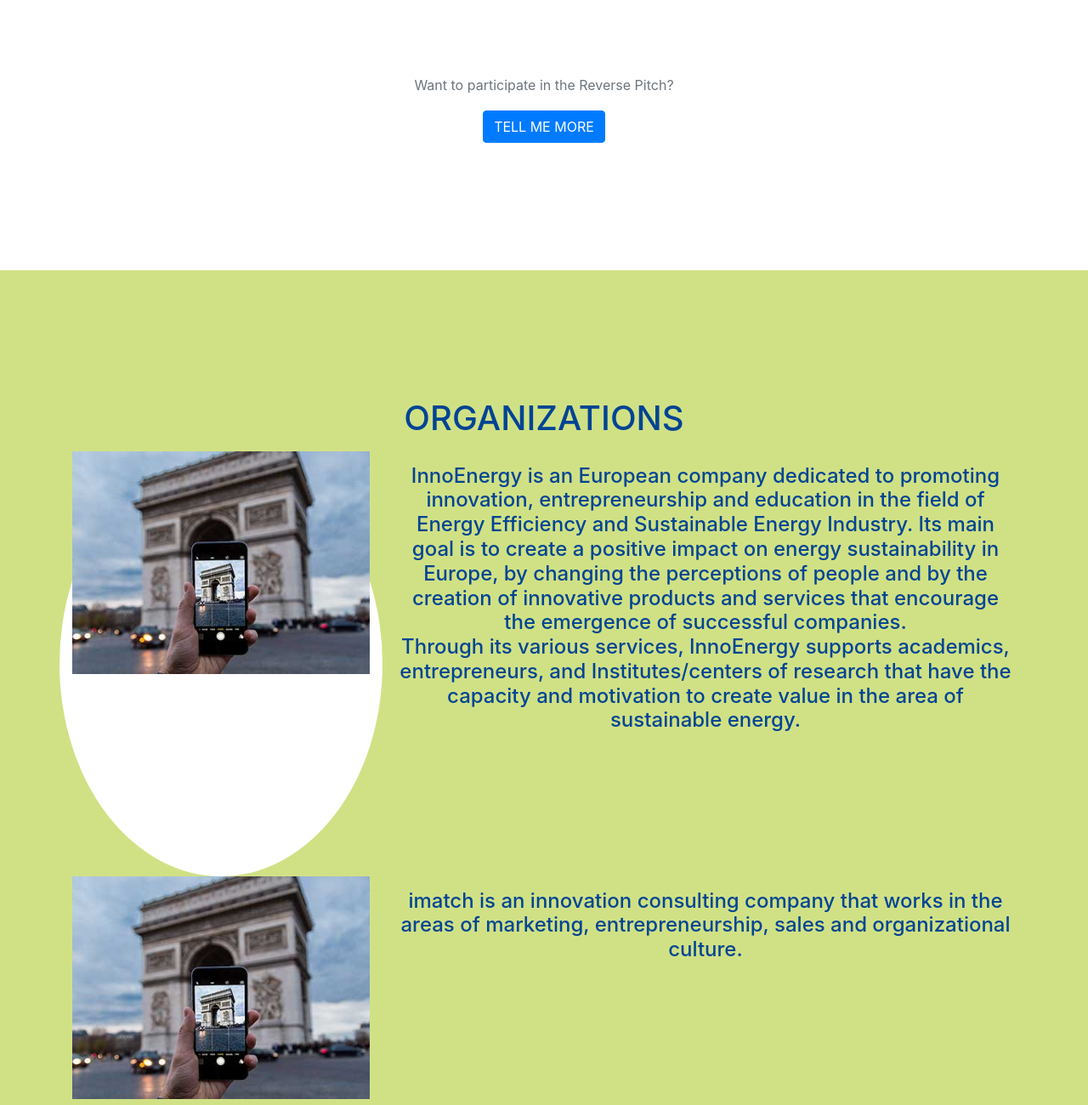
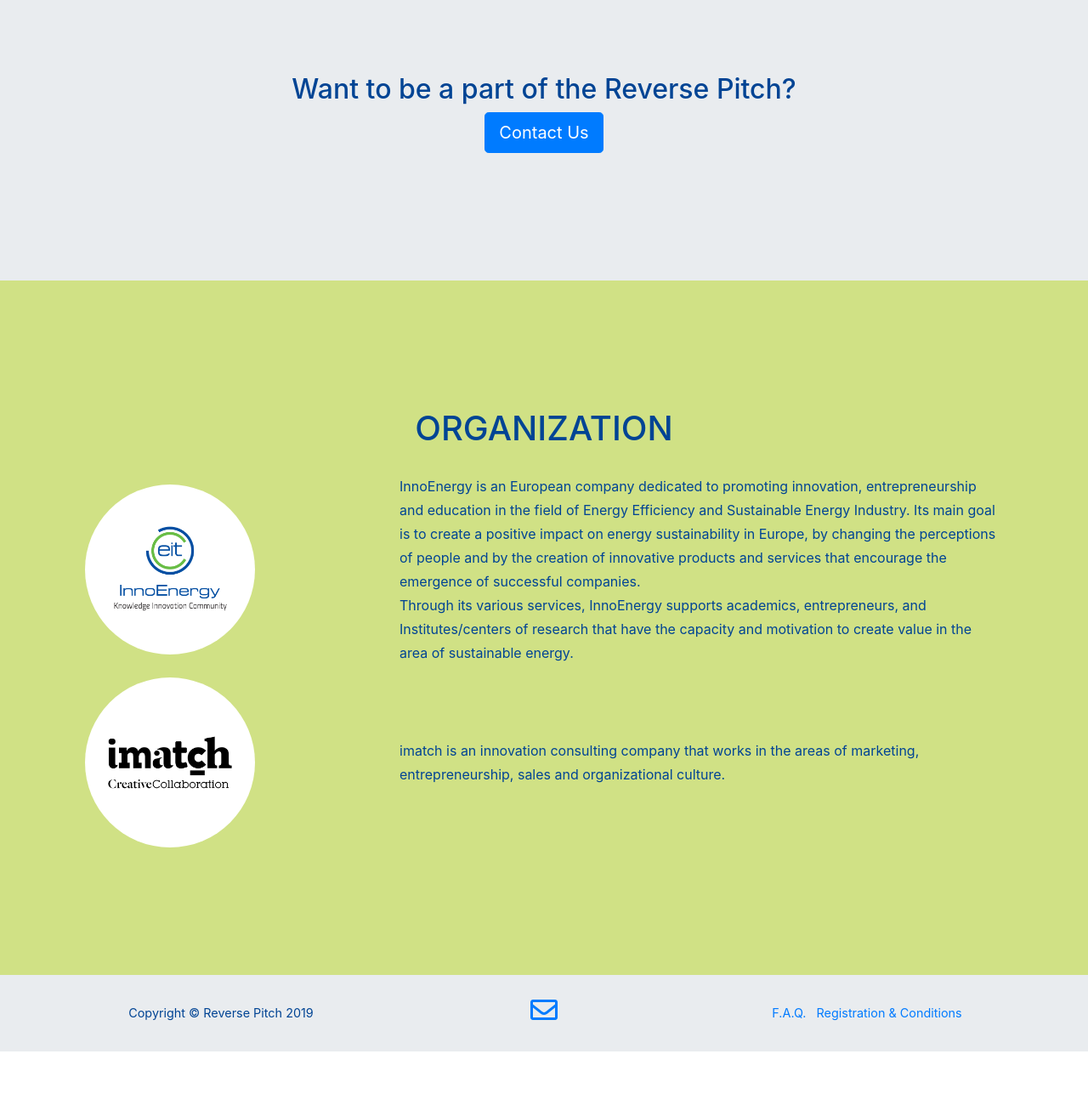
Before and after one commit to mnpmanuel/InnoenergyReversePitch, a website with bundled scripts: page index.html in a window 1280 px wide. Shown: the part 4600-5900 px from the top of the page at 85% size. After the commit the page ends 5837 px from the top, so only its background shows below. Built offline with nearby package versions, Linux system fonts and the light colour scheme; a web font is replaced by a local one.

Commit message:
Organization Finished

```diff
--- a/css/agency.css
+++ b/css/agency.css
@@ -18,7 +18,7 @@
 }
 
 a:hover {
-  color: #fec503;
+  color: #96c247;
 }
 
 .text-primary {
@@ -76,8 +76,8 @@
 }
 
 .btn-primary:active, .btn-primary:focus, .btn-primary:hover {
-  background-color: #fec810 !important;
-  border-color: #fec810 !important;
+  background-color: #96c247 !important;
+  border-color: #96c247 !important;
   color: white;
 }
 
@@ -120,7 +120,7 @@
 }
 
 #mainNav .navbar-brand.active, #mainNav .navbar-brand:active, #mainNav .navbar-brand:focus, #mainNav .navbar-brand:hover {
-  color: #fec503;
+  color: #96c247;
 }
 
 #mainNav .navbar-nav .nav-item .nav-link {
@@ -532,11 +532,9 @@
 }
 
 .last-editions .blue {
-  /* height: 500px; */
   background-color: #004494;
 }
 .last-editions .green {
-  /* height: 500px; */
   background-color: #D0E185;
 }
 
@@ -556,10 +554,6 @@
 .last-editions .last-editions-section-special .last-editions-testimonial-mobile {
   display: none;
 }
-
-/* .last-editions .last-editions-section-special .last-editions-testimonial-desktop {
-  display: none;
-} */
 
 .last-editions img {
   max-width: 50%;
@@ -608,25 +602,9 @@
   }
 }
 
-.team-member {
-  margin-bottom: 50px;
-  text-align: center;
-}
-
-.team-member img {
-  width: 225px;
-  height: 225px;
-  border: 7px solid #fff;
-}
-
-.team-member h4 {
-  margin-top: 25px;
-  margin-bottom: 0;
-  text-transform: none;
-}
-
-.team-member p {
-  margin-top: 0;
+#CTA {
+  color: #004494;
+  background-color: #e9ecef;
 }
 
 #organization {
@@ -641,24 +619,30 @@
     background: #ffffff;
 }
 
+.organizations {
+  text-align: left;
+}
+
+.circle
+  {
+    border-radius: 50%;
+    width: 200px;
+    height: 200px;
+    background: #ffffff;
+  }
+
 .organizations > li .organizations-image {
   width: 170px;
   height: 170px;
   margin-left: -85px;
 }
-/* .organizations {
+.organizations {
   position: relative;
   padding: 0;
-  list-style: none;
   color: #004494;
 }
 
-.organizations > li {
-  position: relative;
-  min-height: 50px;
-  margin-bottom: 50px;
-}
-.organizations > li .organizations-image {
+.organizations .organizations-image {
   position: absolute;
   z-index: 100;
   left: 0;
@@ -669,12 +653,13 @@
   color: white;
   border-radius: 100%;
   background-color: #ffffff;
-} */
+}
 
 footer {
   padding: 25px 0;
   text-align: center;
   color: #004494;
+  background-color: #e9ecef;
 }
 
 footer span.copyright {
--- a/index.html
+++ b/index.html
@@ -160,16 +160,6 @@
     </div>
   </section>
 
-  <!-- <div class="container h-100">
-    <div class="row align-items-center h-100">
-        <div class="col-6 mx-auto">
-            <div class="jumbotron">
-                I'm vertically centered
-            </div>
-        </div>
-    </div>
-</div> -->
-
   <!-- Last Editions -->
   <div class="row last-editions" id="lasteditions">
     <div class="col-md-6 col-lg-6 last-editions-left">
@@ -275,36 +265,48 @@
   <section id="CTA">
     <div class="row">
       <div class="col-lg-8 mx-auto text-center">
-        <p class="large text-muted">Want to participate in the Reverse Pitch?</p>
-        <a class="btn btn-primary btn-xl text-uppercase js-scroll-trigger" href="#services">Tell Me More</a>
+        <h2 class="">Want to be a part of the Reverse Pitch?</h2>
+        <a class="btn btn-primary btn-lg" href="#services">Contact Us</a>
       </div>
     </div>
   </section>
+
+  <!-- <div class="container h-100">
+    <div class="row align-items-center h-100">
+        <div class="col-6 mx-auto">
+            <div class="jumbotron">
+                I'm vertically centered
+            </div>
+        </div>
+    </div>
+</div> -->
 
   <!-- Organization -->
   <section id="organization">
     <div class="container">
       <div class="row">
         <div class="col-lg-12 text-center">
-          <h2 class="section-heading text-uppercase">ORGANIZATIONS</h2>
+          <h2 class="section-heading text-uppercase">ORGANIZATION</h2>
         </div>
       </div>
-      <div class="row text-center organizations">
-        <div class="col-md-4 circleBase">
-          <img class="img-fluid" src="img/portfolio/06-thumbnail.jpg" alt="">
-        </div>
-        <div class="col-md-8">
-          <h4 class="service-heading">InnoEnergy is an European company dedicated to promoting innovation, entrepreneurship and education in the field of Energy Efficiency and Sustainable Energy Industry. Its main goal is to create a positive impact on energy sustainability in Europe, by changing the perceptions of people and by the creation of innovative products and services that encourage the emergence of successful companies.<br>Through its various services, InnoEnergy supports academics, entrepreneurs, and Institutes/centers of research that have the capacity and motivation to create value in the area of sustainable energy.</h4>
-          <!-- <p class="text-muted">Lorem ipsum dolor sit amet, consectetur adipisicing elit. Minima maxime quam architecto quo inventore harum ex magni, dicta impedit.</p> -->
+      <div class="container h-100">
+        <div class="row align-items-center h-100">
+          <div class="col-md-4">
+            <img class="img-fluid circle" src="img/InnoEnergy.png" alt="">
+          </div>
+          <div class="col-md-8">
+            <p class="service-heading">InnoEnergy is an European company dedicated to promoting innovation, entrepreneurship and education in the field of Energy Efficiency and Sustainable Energy Industry. Its main goal is to create a positive impact on energy sustainability in Europe, by changing the perceptions of people and by the creation of innovative products and services that encourage the emergence of successful companies.<br>Through its various services, InnoEnergy supports academics, entrepreneurs, and Institutes/centers of research that have the capacity and motivation to create value in the area of sustainable energy.</p>
+          </div>
         </div>
       </div>
-      <div class="row text-center">
-        <div class="col-md-4">
-          <img class="img-fluid" src="img/portfolio/06-thumbnail.jpg" alt="">
-        </div>
-        <div class="col-md-8">
-          <h4 class="service-heading">imatch is an innovation consulting company that works in the areas of marketing, entrepreneurship, sales and organizational culture.</h4>
-          <!-- <p class="text-muted">Lorem ipsum dolor sit amet, consectetur adipisicing elit. Minima maxime quam architecto quo inventore harum ex magni, dicta impedit.</p> -->
+      <div class="container h-100">
+        <div class="row align-items-center h-100">
+          <div class="col-md-4">
+            <img class="img-fluid circle" src="img/imatch.png" alt="">
+          </div>
+          <div class="col-md-8">
+            <p class="service-heading">imatch is an innovation consulting company that works in the areas of marketing, entrepreneurship, sales and organizational culture.</p>
+          </div>
         </div>
       </div>
     </div>
@@ -319,7 +321,7 @@
         </div>
         <div class="col-md-4">
           <a href="#">
-            <i class="far fa-envelope"></i>
+            <i class="far fa-envelope fa-2x"></i>
           </a>
         </div>
         <div class="col-md-4">
```
Also changed, not shown: img/InnoEnergy.png (added), img/about/1.jpg (deleted), img/about/2.jpg (deleted), img/about/3.jpg (deleted), img/about/4.jpg (deleted), img/imatch.png (added).
